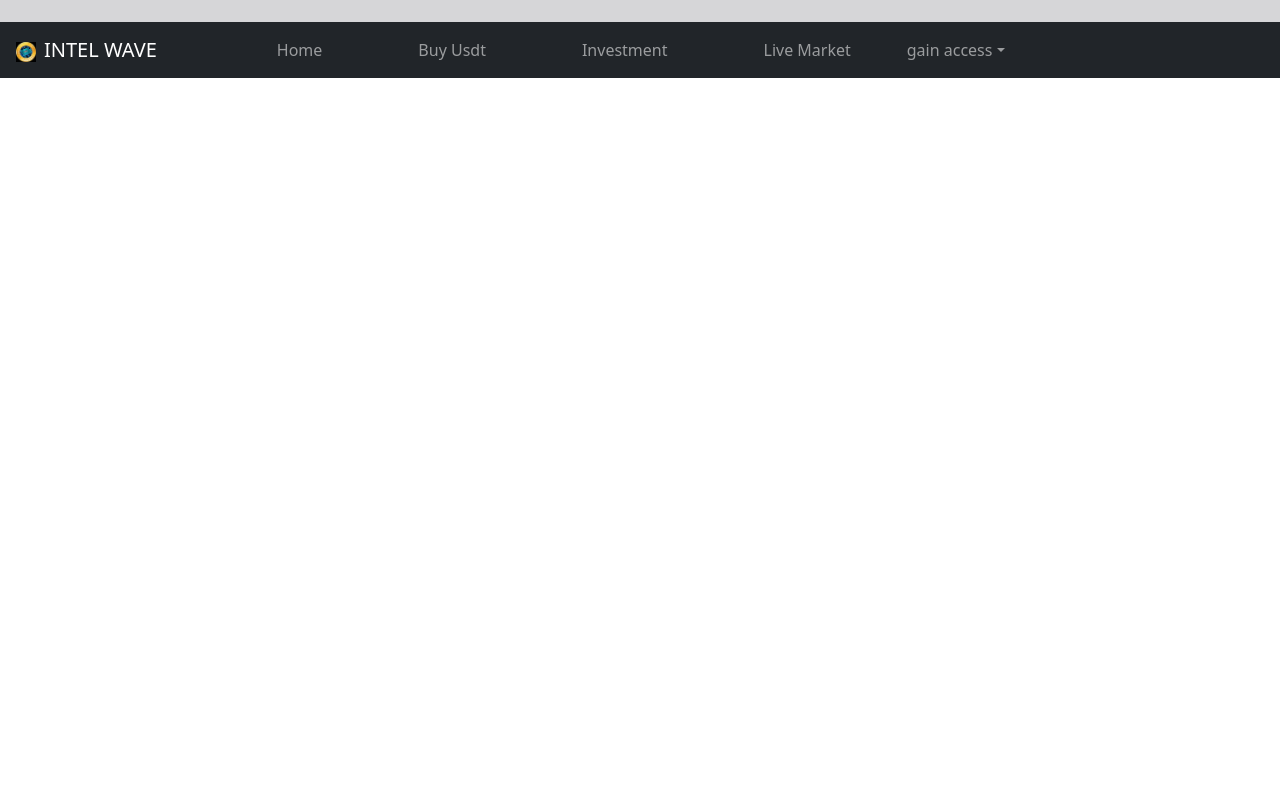
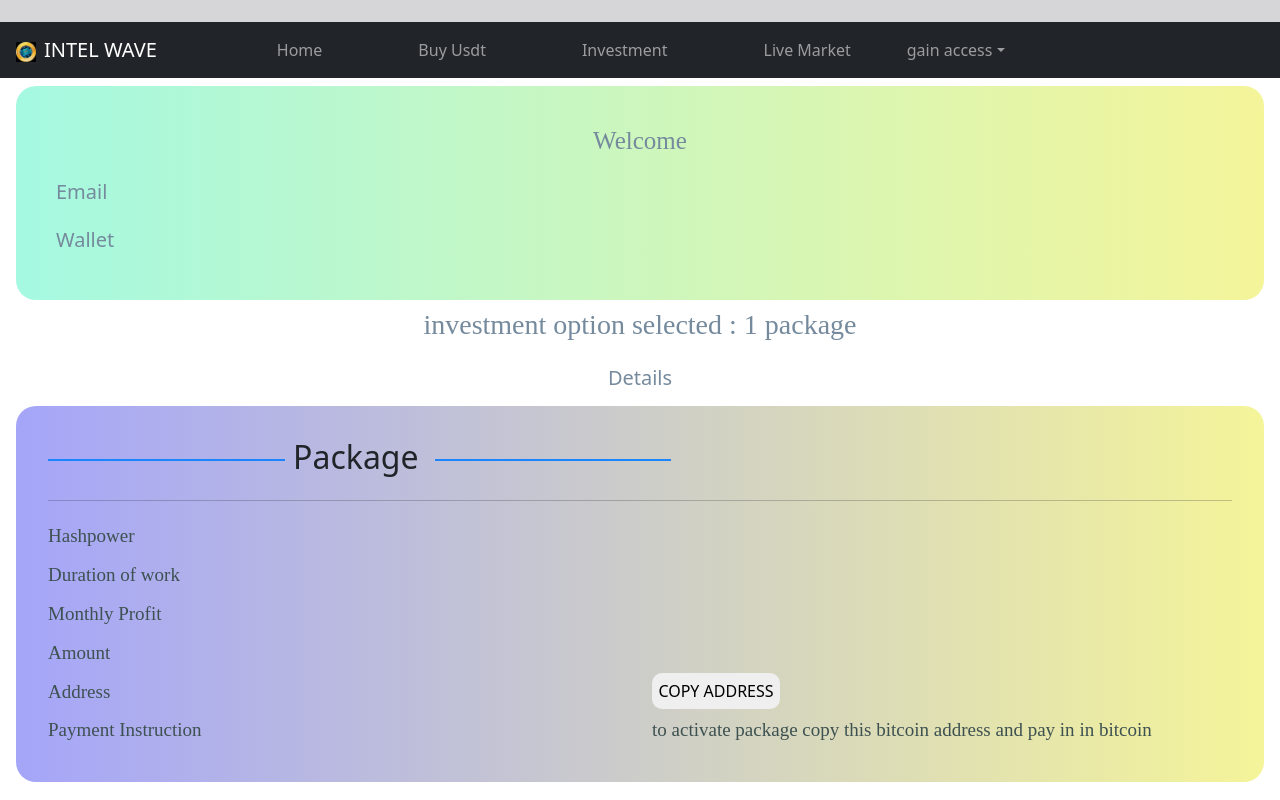
Before and after one commit to Emeka207ja/intel, a React (Create React App) app in the folder project/: page /investor/1 in a window 1280 px wide. Built offline with nearby package versions, Linux system fonts and the light colour scheme; no server answers.

Commit message:
continued on investments

```diff
--- a/project/src/App.js
+++ b/project/src/App.js
@@ -23,6 +23,7 @@ import Welcome from './Views/WelcomePage';
 import UsdtSaleScreen from './Views/UsdtSaleScreen';
 import InvestmentScreen from './Views/InvestmentScreen';
 import InvestmentAuthScreen from './Views/InvestmentAuthScreen';
+import InvestmentDashboardScreen from './Views/InvestmentDashboardScreen';
 
 function App() {
   // "proxy": "http://127.0.0.1:5000",
@@ -52,6 +53,7 @@ function App() {
         <Route path='/buyusdt' exact element={<UsdtSaleScreen/> }/>
         <Route path='/invest' exact element={<InvestmentScreen/> }/>
         <Route path='/signin' exact element={<InvestmentAuthScreen/> }/>
+        <Route path='/investor/:id' exact element={<InvestmentDashboardScreen/> }/>
       </Routes>
     </div>
   );
--- /dev/null
+++ b/project/src/Components/InvestmentFile.js
@@ -0,0 +1,23 @@
+export const investmentFile = [
+    {
+        id: "starter",
+        hashpower: "2 313 GH/s",
+        profit: "$ 333",
+        amount: "$ 1,000",
+        duration:"90 days"
+    },
+    {
+        id: "economy",
+        hashpower: "5 830 GH/s",
+        profit: "$ 1,665",
+        amount: "$ 5000",
+         duration:"90 days"
+    },
+    {
+        id: "standard",
+        hashpower: "11 759 GH/s",
+        profit: "$ 3,333",
+        amount: "$ 10,000",
+         duration:"90 days"
+    }
+]
--- a/project/src/Components/Investments.js
+++ b/project/src/Components/Investments.js
@@ -3,10 +3,10 @@ import { useNavigate } from 'react-router-dom'
 import { useSelector } from 'react-redux'
 import {Container,Card,Row,ListGroup,ListGroupItem,Col,Button} from "react-bootstrap"
 
-const Investments = ({ name, amount, profit, duration, power }) => {
+const Investments = ({ name, amount, profit, duration, power,id }) => {
   const navigate = useNavigate()
   const buyInvestment = () => {
-    navigate("/signin?redirect=buynow")
+    navigate(`/signin?redirect=${id}`)
   }
   return (
       <>
--- /dev/null
+++ b/project/src/Components/Loader.js
@@ -0,0 +1,22 @@
+import React from 'react'
+import Spinner from 'react-bootstrap/Spinner';
+
+const Loader = () => {
+  return (
+      <Spinner
+          animation="border"
+          role="status"
+          variant = "info"
+          style={{
+              width: "100px",
+              height: "100px",
+              margin: "auto",
+              display: "block"
+          }}
+      >
+      <span className="sr-only">Loading...</span>
+    </Spinner>
+  )
+}
+
+export default Loader
--- /dev/null
+++ b/project/src/Components/Message.js
@@ -0,0 +1,17 @@
+import React from 'react'
+import Alert from 'react-bootstrap/Alert';
+import { Link } from 'react-router-dom';
+
+const Message = ({ variant, text,optional }) => {
+
+  return (
+      <Alert variant={variant} className="text-center">
+          {text}
+          {optional && <h5 className="py-3"><Link to="/">{optional }</Link></h5 >}
+   </Alert>
+  )
+}
+Message.defaultProps = {
+    variant:"info"
+}
+export default Message
--- a/project/src/Views/InvestmentAuthScreen.js
+++ b/project/src/Views/InvestmentAuthScreen.js
@@ -1,7 +1,10 @@
 import React,{useEffect,useState} from 'react'
 import { Container, Button, Form } from "react-bootstrap"
 import { useDispatch, useSelector } from "react-redux"
+import {useNavigate,useSearchParams,Link} from "react-router-dom"
 import {investSignupAction} from "../Actions/LoginAction"
+import Loader from "../Components/Loader"
+import Message from "../Components/Message"
 
 const InvestmentAuthScreen = () => {
     const dispatch = useDispatch()
@@ -12,16 +15,25 @@ const InvestmentAuthScreen = () => {
     const [password,setPassword] = useState("")
     const [password2, setPassword2] = useState("")
 
+    const navigate = useNavigate()
+    const [searchParams] = useSearchParams()
+    const redirectLink =  searchParams.get("redirect")
+    const redirect = redirectLink ? redirectLink : ""
+
     const handleSubmit = (e) => {
         e.preventDefault()
         dispatch(investSignupAction(name,email,password,wallet))
     }
-    console.log(error)
-    console.log(userInfo)
+    useEffect(() => {
+        if (userInfo?.token) {
+           navigate(`/investor/${redirect}`)
+       }
+   },[redirect,userInfo?.token])
   return (
       <Container>
           <h3>Create Account</h3>
           <Form className="investment_card" onSubmit={handleSubmit}>
+              {loading ? <Loader /> : error && <Message text={error} variant="danger" /> }
               <Form.Group>
                   <Form.Label>Name</Form.Label>
                   <Form.Control type= "text" value={name} onChange={(e)=>setName(e.target.value)} />
@@ -42,7 +54,7 @@ const InvestmentAuthScreen = () => {
                   <Form.Label> Confirm Password</Form.Label>
                   <Form.Control type= "password" value={password2} onChange={(e)=>setPassword2(e.target.value)}/>
               </Form.Group>
-              <Button className="mt-2" type="submit" disabled>Create Account</Button>
+              <Button className="mt-2" type="submit">Create Account</Button>
           </Form>
     </Container>
   )
--- /dev/null
+++ b/project/src/Views/InvestmentDashboardScreen.js
@@ -0,0 +1,91 @@
+import React from 'react'
+import { useParams } from "react-router-dom"
+import { useSelector } from 'react-redux'
+import { investmentFile } from '../Components/InvestmentFile'
+import {Col,Row} from "react-bootstrap"
+import {CopyToClipboard} from 'react-copy-to-clipboard';
+
+const InvestmentDashboardScreen = () => {
+
+    const params = useParams()
+    const {userInfo} = useSelector(state=>state.investorSignup)
+    const { id } = params
+    // 19WQrjzgyzc1QRPCVChnjmXTD5GGgnErQ8
+    const selected = investmentFile?.find(el => el.id === id)
+    console.log(selected)
+  return (
+      <div className='usdt_container'>
+          <div className="investor_dashboard">
+              <h3>Welcome {userInfo?.name}</h3>
+              <Row>
+                  <Col><h4>Email</h4></Col>
+                  <Col><h4>{userInfo?.email}</h4></Col>
+              </Row>
+              <Row>
+                  <Col><h4>Wallet</h4></Col>
+                  <Col><h4>{userInfo?.wallet}</h4></Col>
+              </Row>
+         </div>
+          <h3 className="heading_selected">investment option selected : {id} package</h3>
+          <h5 className="heading_details">Details</h5>
+          <div className="investment_card">
+            <Row>
+              <Col>
+                <h2 className='heading_one'>{selected?.id} Package</h2>
+              </Col>
+          </Row>
+          <hr></hr>
+          <Row>
+              <Col>
+                <h3>Hashpower</h3>
+              </Col>
+              <Col>
+            <h3>{selected?.hashpower }</h3>
+              </Col>
+          </Row>
+          <Row>
+              <Col>
+                <h3>Duration of work</h3>
+              </Col>
+              <Col>
+            <h3>{ selected?.duration} </h3>
+              </Col>
+          </Row>
+          <Row>
+              <Col>
+                <h3>Monthly Profit</h3>
+              </Col>
+              <Col>
+            <h3> {selected?.profit }</h3>
+              </Col>
+          </Row>
+        <Row>
+          <Col>
+            <h3> Amount</h3>
+          </Col>
+          <Col>
+            <h3> {selected?.amount }</h3>
+          </Col>
+        </Row>
+        <Row>
+            <Col><h3>Address</h3></Col>
+            <Col>
+                <CopyToClipboard text="19WQrjzgyzc1QRPCVChnjmXTD5GGgnErQ8">
+                    <button className='copy_btn'>Copy Address</button>
+                </CopyToClipboard>
+            </Col>
+        </Row>
+        <Row>
+            <Col><h3>Payment Instruction</h3></Col>
+            <Col>
+                <h3>to activate {selected?.id} package
+                  copy this bitcoin address and pay in <span>{selected?.amount}</span> in bitcoin
+                </h3>
+            </Col>
+        </Row>
+          </div>
+      </div>
+  )
+}
+
+export default InvestmentDashboardScreen
--- a/project/src/Views/InvestmentScreen.js
+++ b/project/src/Views/InvestmentScreen.js
@@ -6,11 +6,11 @@ import Investments from "../Components/Investments"
 const InvestmentScreen = () => {
   return (
 
-      <div className="investment_container">
-        <Investments name="Starter" amount="1000" profit="333" duration="90"  power="2 313 GH/s"/>
-        <Investments name="Economy" amount="5000" profit="1,665" duration="90" power="5 830 GH/s"/>
-        <Investments name="Standard" amount="10,000" profit="3,333" duration="90" power="11 759 GH/s"/>
-     </div>
+    <div className="investment_container">
+      <Investments name="Starter" amount="1000" profit="333" duration="90" power="2 313 GH/s" id="starter" />
+      <Investments name="Economy" amount="5000" profit="1,665" duration="90" power="5 830 GH/s" id="economy" />
+      <Investments name="Standard" amount="10,000" profit="3,333" duration="90" power="11 759 GH/s" id="standard" />
+    </div>
 
   )
  }
--- a/project/src/index.css
+++ b/project/src/index.css
@@ -53,7 +53,31 @@ code {
   padding: 2rem;
   background-image: linear-gradient(to right, rgba(30, 30, 240, 0.4) , rgba(234, 234, 53, 0.5));
 }
+.investor_dashboard{
+   border-radius: 20px;
+  padding: 2rem;
+  background-image: linear-gradient(to right, rgba(30, 240, 180, 0.4) , rgba(234, 234, 53, 0.5));
 
+}
+.investor_dashboard h4{
+   padding: 0.5rem;
+   color:rgb(117, 138, 157);
+   font-size: 20px;
+}
+.investor_dashboard h3{
+  text-align: center;
+  color:rgb(117, 138, 157);
+   font-size: 25px;
+   padding: 0.5rem;
+}
+ .heading_selected,.heading_details {
+  text-align: center;
+  padding: 0.5rem;
+   color:rgb(117, 138, 157);
+}
+.heading_selected{
+  padding-top: 0.5rem;
+}
 .investment_card .butt{
   padding: 0.3rem 0.8rem;
   border-radius: 10px;
@@ -62,7 +86,7 @@ code {
   background-color: rgba(255, 255, 0, 0.844);
 }
 .investment_container{
-  margin: 0.5rem 2.3rem;
+  margin: 0.5rem 0.5rem;
   display: grid;
   grid-template-columns: repeat(auto-fit,minmax(min-content,1fr));
   grid-gap: 0.4rem;
@@ -77,8 +101,32 @@ code {
   grid-gap: 0.4rem;
 }
 }
-.investment_card h3,h5{
+.investment_card h3{
+  font-size: 19px;
+  padding-top: 0.5rem;
+  color: rgb(62, 81, 81);
+}
+
+.investment_card h5{
+   font-size: 20px;
+  padding-top: 0.5rem;
+  color: rgb(82, 95, 85);
+  /* font-style: Garamond; */
+  font-family: serif;
+}
+
+.usdt_container{
+  margin: 0.5rem 1rem;
+}
+.usdt_container .buy_usdt_heading, .Rate_heading{
   font-size: 23px;
-  padding-top: 0.5rem;
-  color: rgb(43, 61, 61);
+  /* font-size: Fantasy; */
+  font-family:  Garamond;
+  text-align: center;
 }
+.copy_btn{
+  border: none;
+  padding: 0.4rem;
+  border-radius: 10px;
+  text-transform: uppercase;
+}
--- a/project/src/store.js
+++ b/project/src/store.js
@@ -23,11 +23,13 @@ const reducer = combineReducers({
 
 
 const userInfoFromStorage = localStorage.getItem("loggedIn") ? JSON.parse(localStorage.getItem("loggedIn")) : null
+const investorFromStorage = localStorage.getItem("investorSignup") ? JSON.parse(localStorage.getItem("investorSignup")) : null
 const userStorage = localStorage.getItem("users") ? JSON.parse(localStorage.getItem("users")) : []
 const paymentStorage = localStorage.getItem("allPayments") ? JSON.parse(localStorage.getItem("allPayments")) : []
 
 const initialState = {
     login: { userInfo: userInfoFromStorage },
+    investorSignup:{userInfo:investorFromStorage},
     fetchUsers: { users: userStorage },
     fetchAllProof:{paymentInfo:paymentStorage}
 }
```
Also changed, not shown: project/src/Views/UsdtSaleScreen.js (+19 -12 lines).
